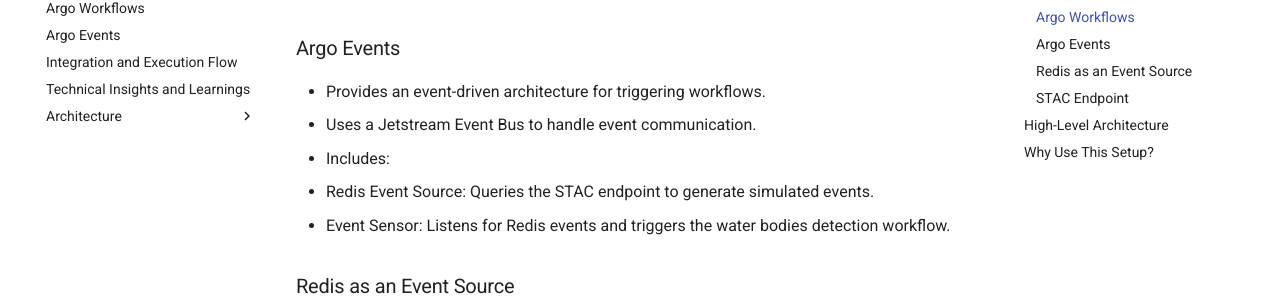
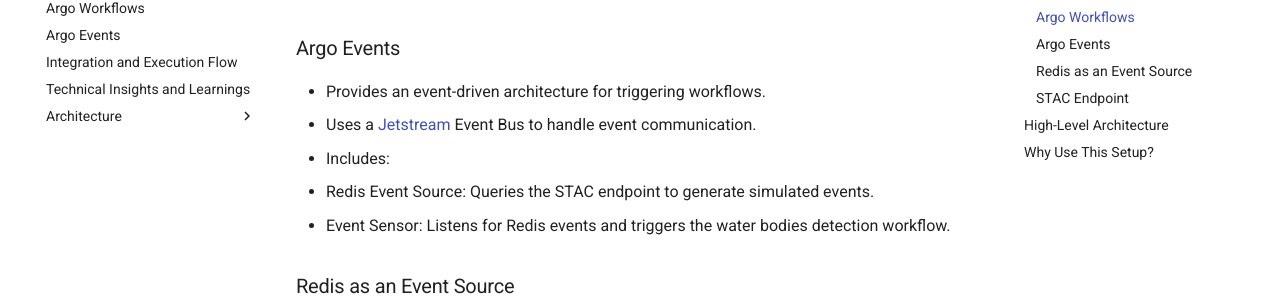
Before and after one commit to eoap/event-driven-with-argo, an MkDocs documentation site: the page built from docs/index.md, in a window 1280 px wide and 900 px high, scrolled down 897 px. Shown: the part 145-453 px from the top of the window. Built offline with MkDocs 1.6.1 and Material for MkDocs 9.7.7, drawn with Linux system fonts in a browser that asks for light colours; part of the change alters nothing that is shown.

```diff
--- a/docs/index.md
+++ b/docs/index.md
@@ -26,7 +26,7 @@ This setup integrates the following technologies and concepts:
 ### Argo Events
 
 * Provides an event-driven architecture for triggering workflows.
-* Uses a Jetstream Event Bus to handle event communication.
+* Uses a [Jetstream](https://argoproj.github.io/argo-events/eventbus/jetstream/) Event Bus to handle event communication.
 * Includes:
   * Redis Event Source: Queries the STAC endpoint to generate simulated events.
   * Event Sensor: Listens for Redis events and triggers the water bodies detection workflow.
```
